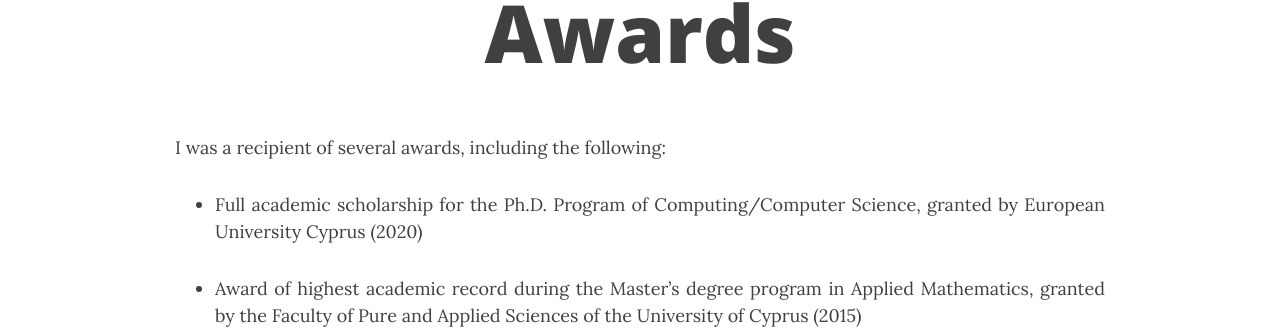
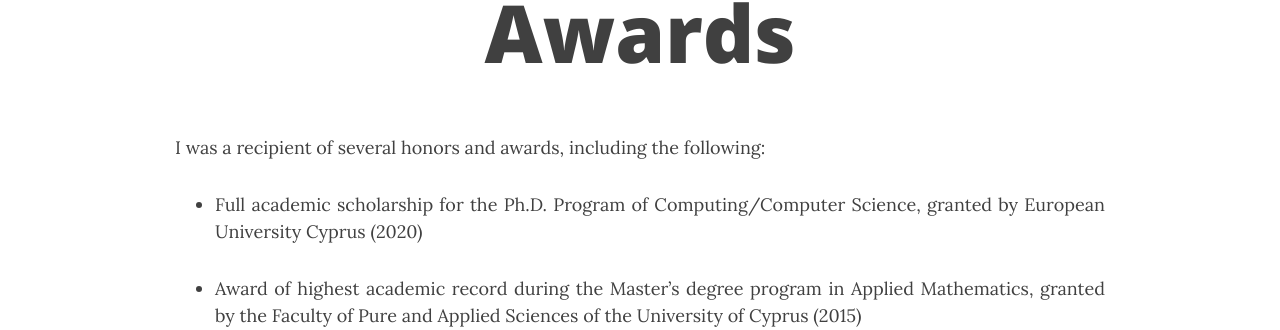
Before and after one commit to ch-var/ch-var.github.io, a Jekyll site: the page built from awards.html, in a window 1280 px wide. Shown: the part 142-472 px from the top of the page. Built offline with Jekyll 4.4.1, drawn with Linux system fonts in a browser that asks for light colours.

Commit message:
Update awards.html

```diff
--- a/awards.html
+++ b/awards.html
@@ -20,7 +20,7 @@
   }
 </style>
 
-<p align='justify'>I was a recipient of several awards, including the following:</p>
+<p align='justify'>I was a recipient of several honors and awards, including the following:</p>
 <ul>
 <li class="responsive-margin">Full academic scholarship for the Ph.D. Program of Computing/Computer Science, granted by European University Cyprus (2020)</li>
 <p></p>
```
